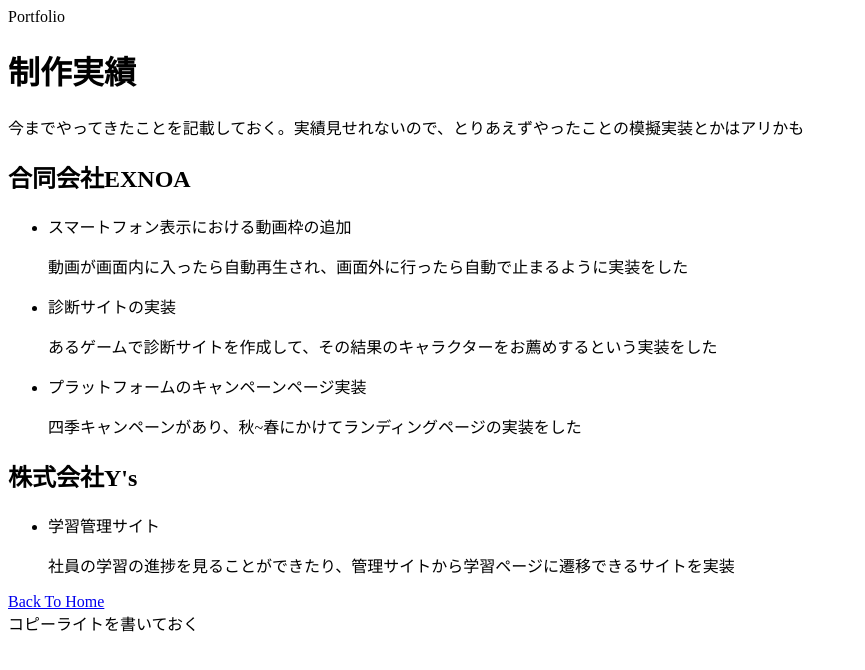
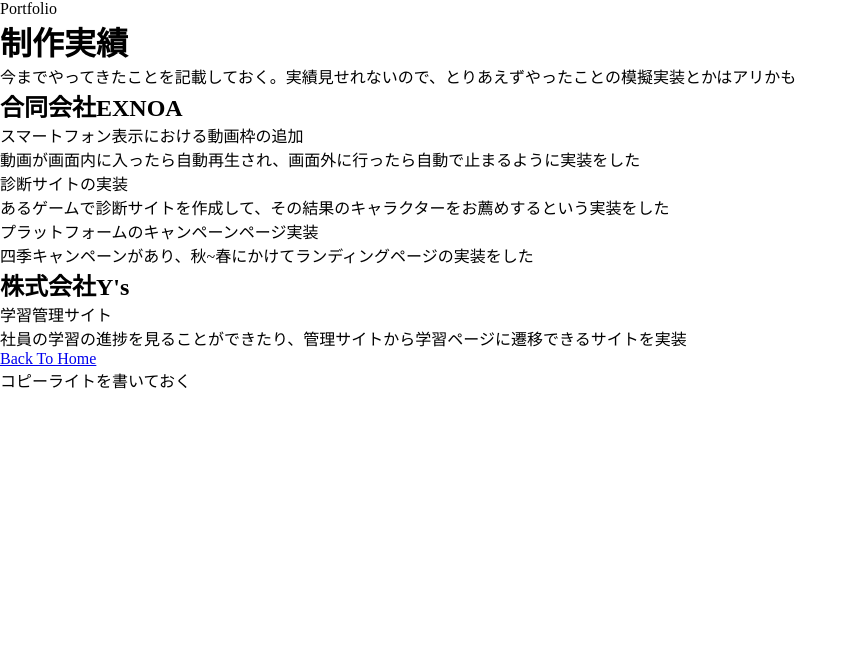
Before and after one commit to toku-chan/portfolio, a Next.js app: page /works in a window 1280 px wide. Shown: the top 670 px of the page, without its empty margins (0-865 px from the left). Built offline with nearby package versions, Linux system fonts and the light colour scheme.

Commit message:
chore: set reset styles

```diff
--- /dev/null
+++ b/pages/ResetStyles.ts
@@ -0,0 +1,9 @@
+import { css } from "@emotion/react"
+
+export const ResetStyles = css`
+  html, body, * {
+    margin: 0;
+    padding: 0;
+    box-sizing: border-box;
+  }
+`;
--- a/pages/_app.tsx
+++ b/pages/_app.tsx
@@ -1,7 +1,14 @@
 import type { AppProps } from 'next/app'
+import { Global } from '@emotion/react'
+import { ResetStyles } from './ResetStyles'
 
 function MyApp({ Component, pageProps }: AppProps) {
-  return <Component {...pageProps} />
+  return (
+    <>
+      <Global styles={ResetStyles} />
+      <Component {...pageProps} />
+    </>
+  )
 }
 
 export default MyApp
```
